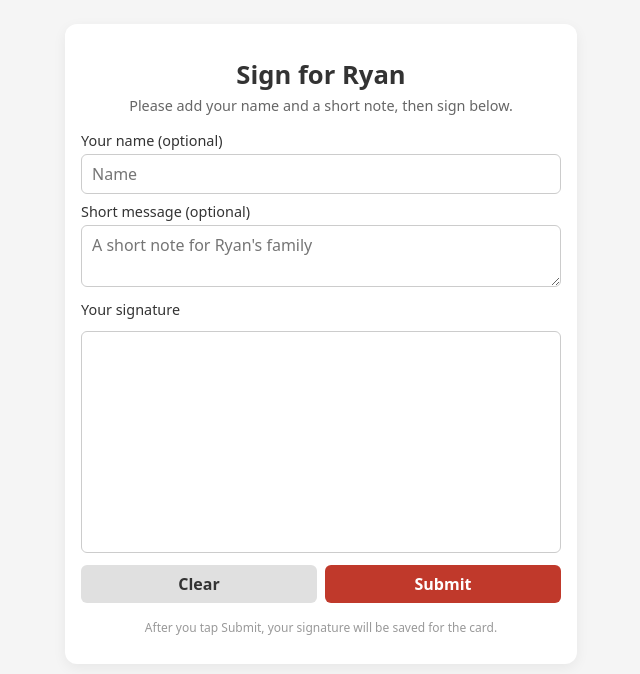
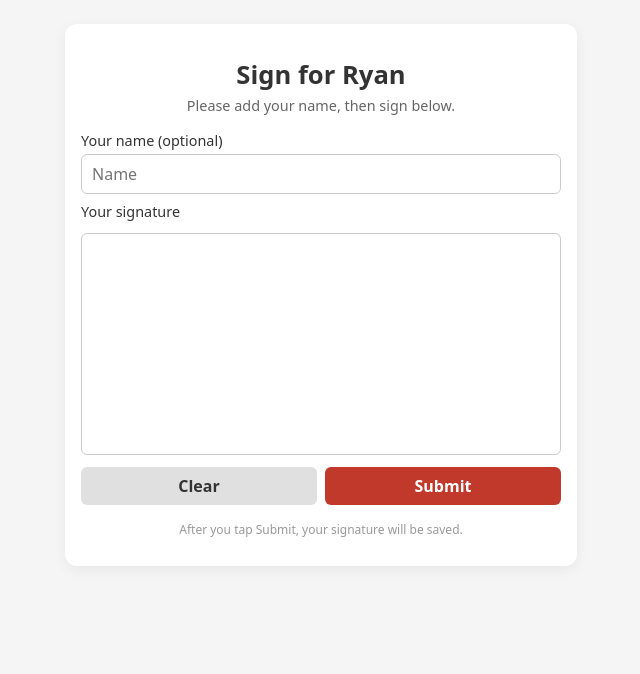
Before and after one commit to signforryan/ryan-signatures, a plain HTML site: page index.html in a window 1280 px wide. Shown: the whole page, without its empty margins (319-959 px from the left). Drawn offline with nearby package versions, Linux system fonts and the light colour scheme.

Commit message:
Update index.html

```diff
--- a/index.html
+++ b/index.html
@@ -37,7 +37,7 @@
       display: block;
       margin: 8px 0 4px;
     }
-    input, textarea, button {
+    input, button {
       width: 100%;
       box-sizing: border-box;
       font-size: 1rem;
@@ -45,10 +45,6 @@
       border-radius: 6px;
       border: 1px solid #ccc;
       font-family: inherit;
-    }
-    textarea {
-      resize: vertical;
-      min-height: 60px;
     }
     .signature-container {
       border: 1px solid #ccc;
@@ -104,14 +100,11 @@
   <div class="wrapper">
     <h1>Sign for Ryan</h1>
     <p class="subtitle">
-      Please add your name and a short note, then sign below.
+      Please add your name, then sign below.
     </p>
 
     <label for="name">Your name (optional)</label>
     <input id="name" type="text" placeholder="Name" />
-
-    <label for="note">Short message (optional)</label>
-    <textarea id="note" placeholder="A short note for Ryan's family"></textarea>
 
     <label>Your signature</label>
     <div class="signature-container">
@@ -126,15 +119,14 @@
     <div id="status" class="message"></div>
 
     <p class="footer-note">
-      After you tap Submit, your signature will be saved for the card.
+      After you tap Submit, your signature will be saved.
     </p>
   </div>
 
-  <!-- Signature Pad library -->
   <script src="https://cdn.jsdelivr.net/npm/signature_pad@4.1.7/dist/signature_pad.umd.min.js"></script>
 
   <script>
-    // *** WE WILL SET THIS URL LATER ***
+    // *** PUT YOUR SCRIPT URL HERE ***
     const WEB_APP_URL = "";
 
     const canvas = document.getElementById('signature-canvas');
@@ -142,7 +134,6 @@
     const submitBtn = document.getElementById('submit-btn');
     const statusEl = document.getElementById('status');
     const nameInput = document.getElementById('name');
-    const noteInput = document.getElementById('note');
 
     function resizeCanvas() {
       const ratio = Math.max(window.devicePixelRatio || 1, 1);
@@ -186,7 +177,6 @@
 
         const payload = {
           name: nameInput.value.trim(),
-          message: noteInput.value.trim(),
           imageData: base64
         };
 
@@ -202,7 +192,6 @@
         statusEl.className = 'message success';
         signaturePad.clear();
         nameInput.value = '';
-        noteInput.value = '';
 
       } catch (err) {
         console.error(err);
```
